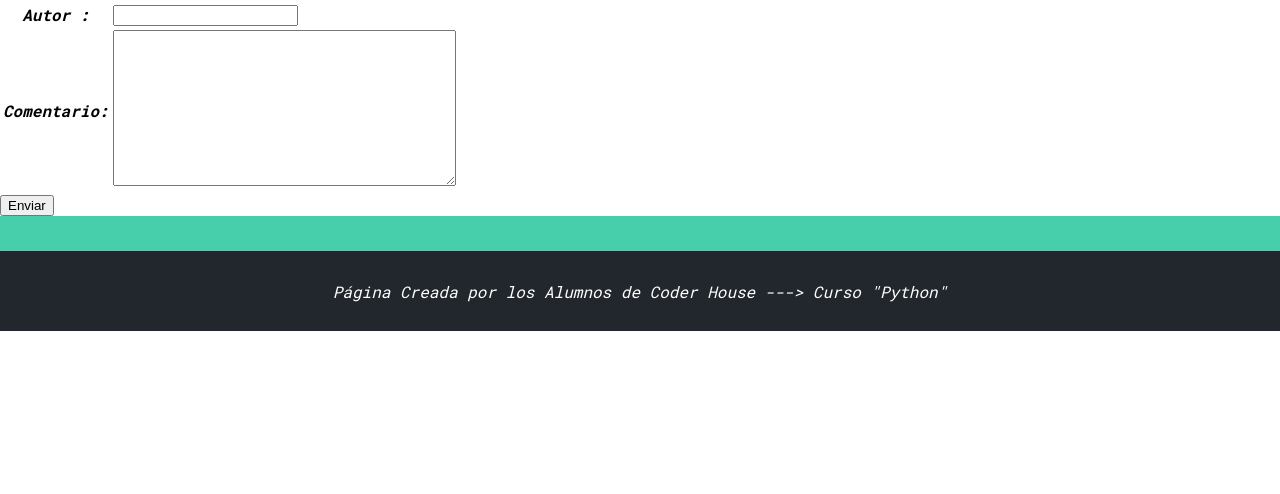
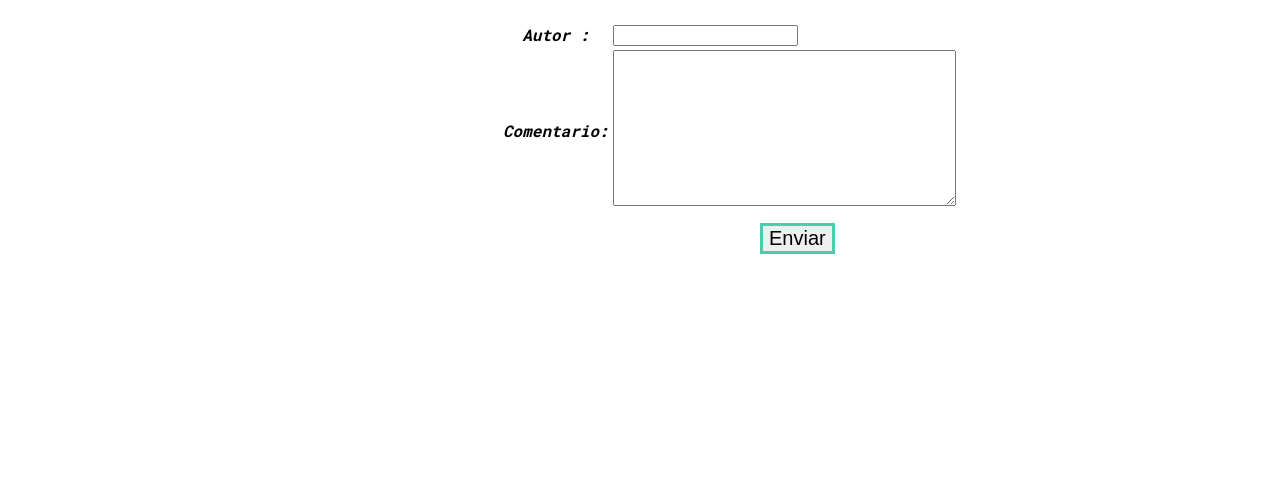
Before and after one commit to AlmaFuerte2529/Bolg_Gareis_Muzyka_Fiorini2, a Django app: page /comentar/1 in a window 1280 px wide. Shown: the part 140-634 px from the top of the page. Before the commit the page ends 471 px from the top, so only its background shows below. Run offline with Django 4.2, Linux system fonts and the light colour scheme; some libraries are stand-ins or nearby versions.

Commit message:
quinto commit

```diff
--- a/Articulos/templates/comEntrada.html
+++ b/Articulos/templates/comEntrada.html
@@ -7,16 +7,15 @@
         {% if form.error %}
         <p style= "color:red">ERROR EN EL FORMULARIO</p>
         {% endif %}
-
-        <form class="form-table" action="{% url 'comentar' id_entrada %}" method="POST"> {% csrf_token %}
-
+    <section style="margin: 0 auto;margin-left:500px;margin-top: 20px;margin-bottom: 300px;">
+        <form class="form-table" action="{% url 'comentar' id_entrada %}" method="POST" style="margin-top: 10px;"> {% csrf_token %}
             <table>
                 {{ form.as_table }}
             </table>
-
-
-            <input type="submit" class ="btn btn-primary" value="Enviar">
+            <section style="margin-left:260px; margin-top: 10px;">
+                <input type="submit" class ="btn btn-primary" value="Enviar" style="font-size:20px;border: 3px solid #47cfac">
+            </section>
         </form>
-
+    </section>
     </div>
 {% endblock %}
```
Also changed, not shown: Articulos/templates/detalleEntrada.html (+6 -1 lines), db.sqlite3.
